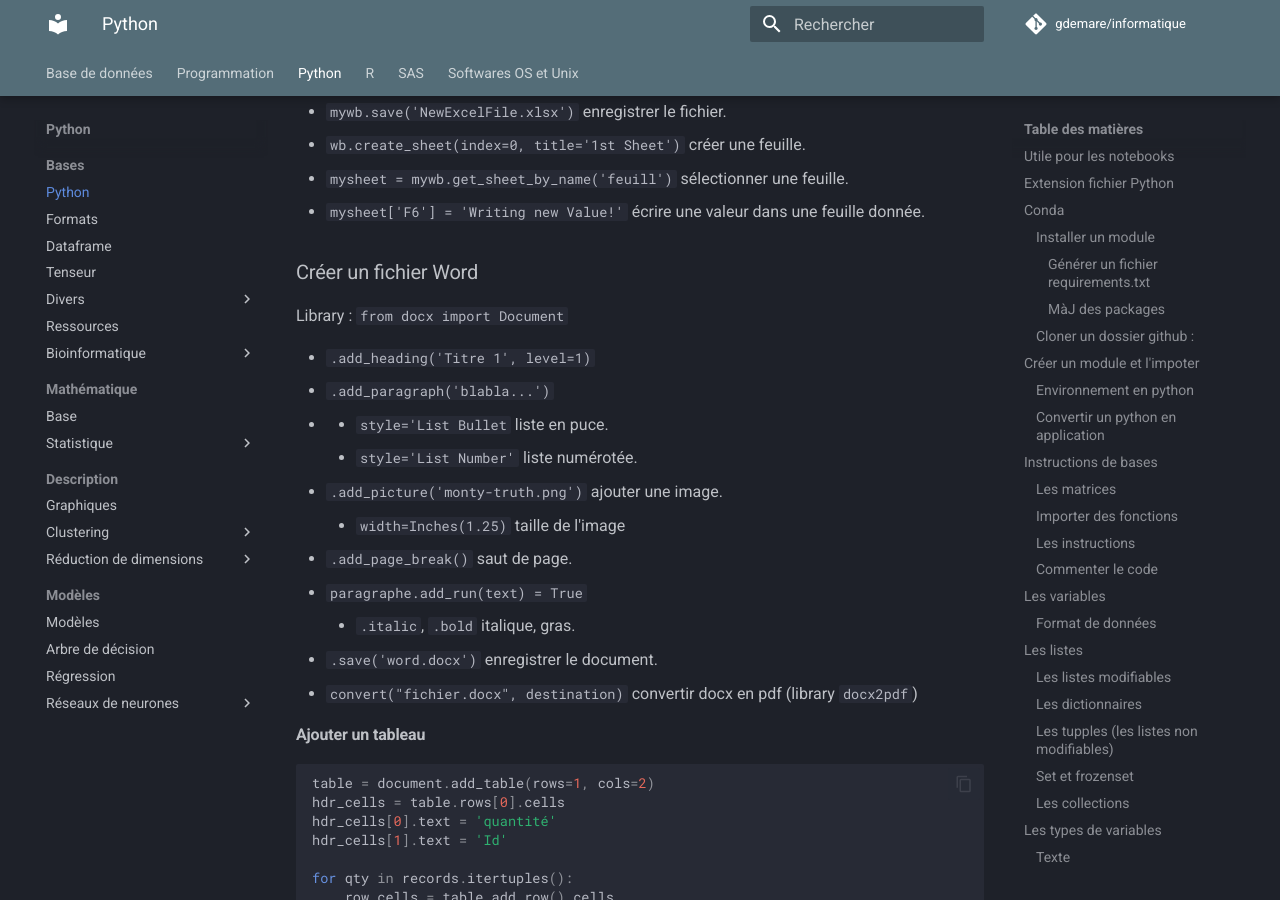
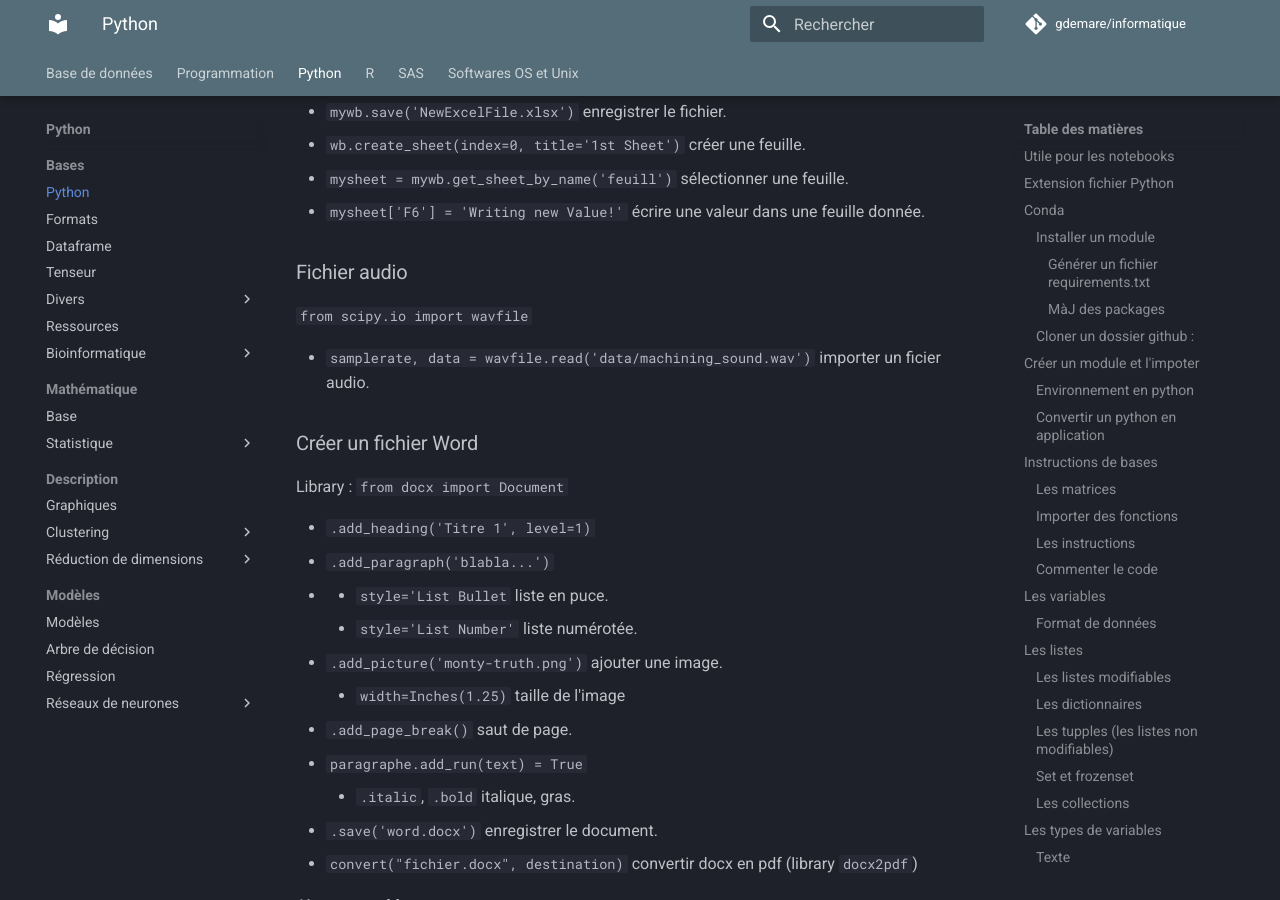
Before and after one commit to gdemare/Informatique, an MkDocs documentation site: the page built from docs/python/python_py.md, in a window 1280 px wide and 900 px high, scrolled down 17360 px. Built offline with MkDocs 1.6.1 and Material for MkDocs 9.7.7, drawn with Linux system fonts in a browser that asks for light colours; comment, search, counter and statistics services are not loaded.

Commit message:
Update python_py.md

```diff
--- a/docs/python/python_py.md
+++ b/docs/python/python_py.md
@@ -621,6 +621,12 @@ Library `import openpyxl`
 * `mysheet = mywb.get_sheet_by_name('feuill')` sélectionner une feuille.
 * `mysheet['F6'] = 'Writing new Value!'` écrire une valeur dans une feuille donnée.
 
+### Fichier audio
+
+`from scipy.io import wavfile`
+
+* `samplerate, data = wavfile.read('data/machining_sound.wav')` importer un ficier audio.
+
 ### Créer un fichier Word
 
 Library : `from docx import Document`
```
